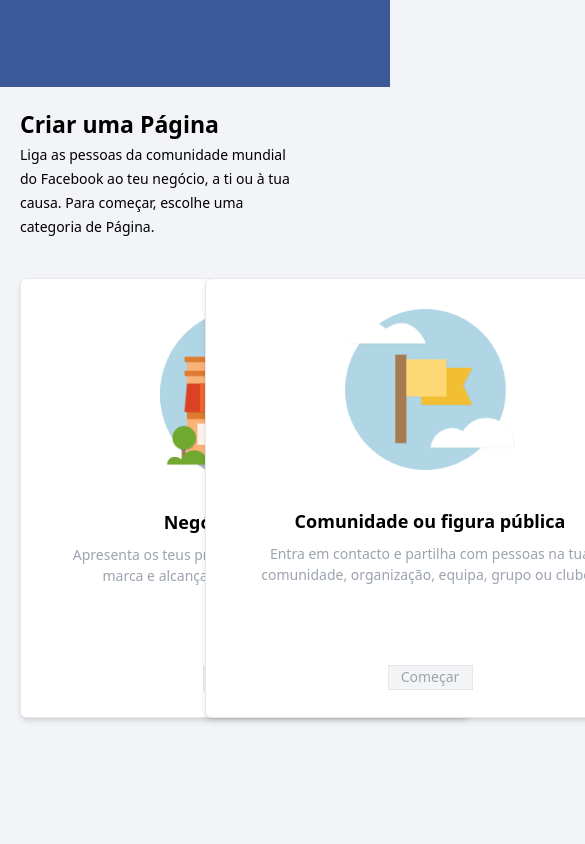
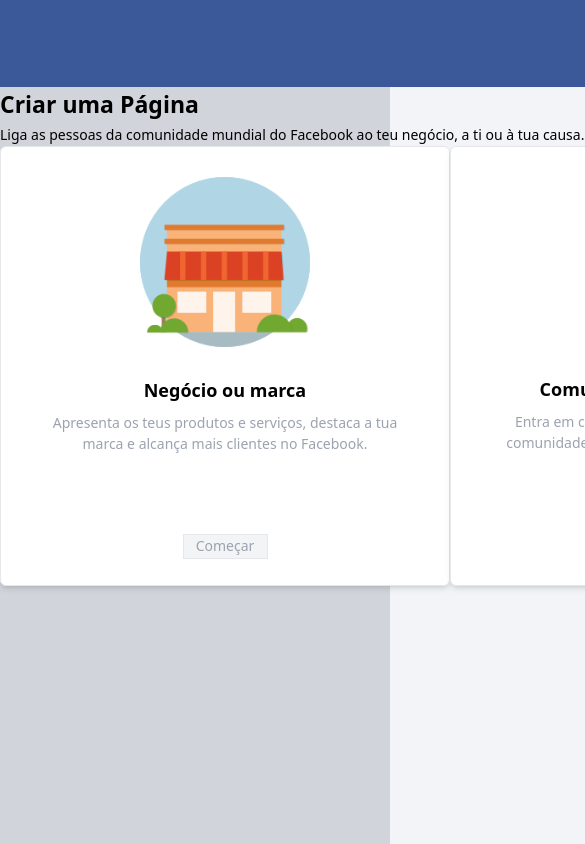
Before and after one commit to ESAELA/FACEBOOKapp, a React (Vite) app: page /newpage in a window 390 px wide. Shown: the top 844 px of the page, 585 px wide, since content can reach past the window. Built offline with nearby package versions, Linux system fonts and the light colour scheme.

Commit message:
estilizando newpage. mobile first

```diff
--- a/src/componentes/NewPage.jsx
+++ b/src/componentes/NewPage.jsx
@@ -2,12 +2,11 @@
 
 function NewPage () {
     return (
-        <div>
-            <nav id="navbar" className="flex items-center justify-center text-white h-[87px]">
+        <div className="w-screen h-screen bg-gray-300">
+            <div className="w-[1020px]">
+                <nav id="navbar" className="flex items-center  justify-center text-white w-full h-[87px]">
 
-
-            </nav>
-            <div className="flex flex-col justify-center items-center p-[20px] gap-[40px] ">
+                </nav>
                 <div className="flex flex-col mr-[68px]">
                     <div>
                         <h1 className="font-bold text-[23px]">
@@ -20,7 +19,9 @@
                     </span>
                     </div>
                 </div>
-                <div class="Cols grid grid-cols-2 gap-[20px]">
+            </div>
+
+                <div class="flex">
                     <div className="bg-white rounded-md shadow-md h-[440px] w-[450px] flex flex-col items-center p-[30px] border-[1px] border-gray-200">
                         <img src="/src/img/biz_illustration.png" alt="" className="w-[170px]" />
                         <div className="flex flex-col items-center p-[30px] gap-[8px]">
@@ -54,7 +55,6 @@
                         </div>
                     </div>
                 </div>
-            </div>
         </div>
     )
 }
```
